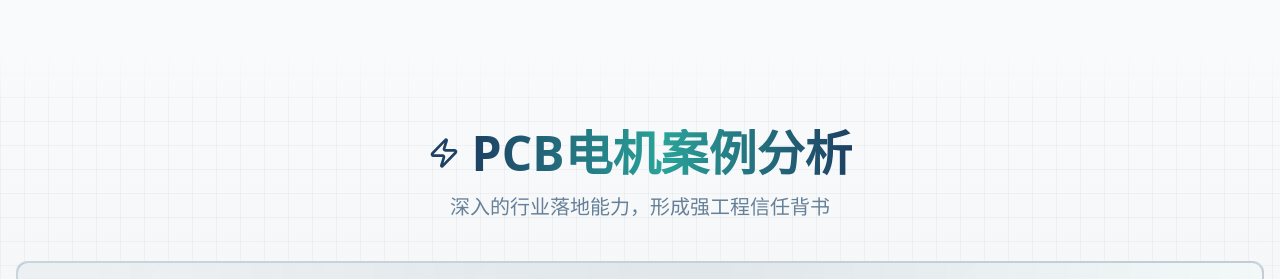
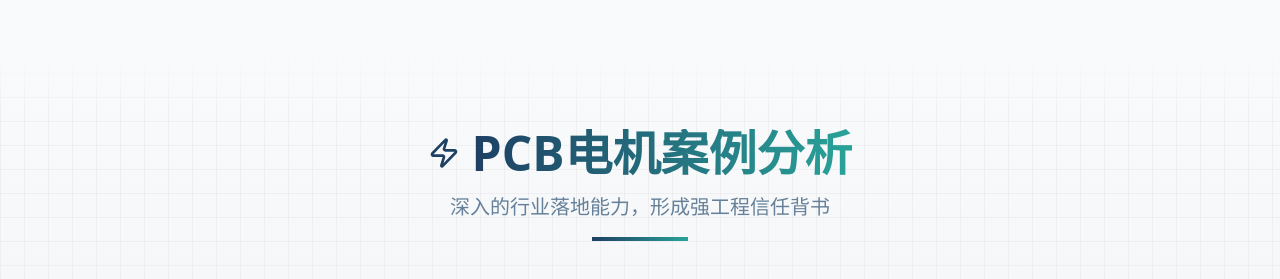
Before and after one commit to milajian/sgc_website, a Next.js app: page / in a window 1280 px wide. Shown: the part 6900-7179 px from the top of the page. Built offline with nearby package versions, Linux system fonts and the light colour scheme.

Commit message:
优化 CaseStudySlider 组件的布局和动画效果
- 移动 motion.div 组件的结构，提升代码可读性
- 增加渐变动画效果，增强视觉吸引力
- 调整文本和分隔线的样式，提升整体一致性

```diff
--- a/components/CaseStudySlider.tsx
+++ b/components/CaseStudySlider.tsx
@@ -235,23 +235,36 @@ export const CaseStudySlider = () => {
 
       <div className="container mx-auto px-4 relative z-10">
         {/* Header */}
+        <div className="text-center mb-10">
           <motion.div
+            className="flex items-center justify-center gap-3 mb-4"
             initial={{ opacity: 0, y: 20 }}
             whileInView={{ opacity: 1, y: 0 }}
             viewport={{ once: true }}
             transition={{ duration: 0.6 }}
-          className="text-center mb-10"
           >
-          <div className="flex items-center justify-center gap-3 mb-4">
             <Zap className="w-8 h-8 text-primary" />
-            <h2 className="text-4xl md:text-5xl font-bold bg-gradient-to-r from-primary via-accent to-primary bg-clip-text text-transparent">
+            <h2 className="text-4xl md:text-5xl font-bold bg-gradient-to-r from-primary to-accent bg-clip-text text-transparent">
               PCB电机案例分析
             </h2>
+          </motion.div>
+          <motion.p
+            className="text-xl text-muted-foreground max-w-4xl mx-auto mb-4"
+            initial={{ opacity: 0, y: 20 }}
+            whileInView={{ opacity: 1, y: 0 }}
+            viewport={{ once: true }}
+            transition={{ duration: 0.6, delay: 0.2 }}
+          >
+            深入的行业落地能力，形成强工程信任背书
+          </motion.p>
+          <motion.div
+            className="w-24 h-1 bg-gradient-to-r from-primary to-accent mx-auto"
+            initial={{ width: 0 }}
+            whileInView={{ width: 96 }}
+            viewport={{ once: true }}
+            transition={{ duration: 0.8, delay: 0.2 }}
+          />
         </div>
-          <p className="text-xl text-muted-foreground max-w-3xl mx-auto">
-            深入的行业落地能力，形成强工程信任背书
-          </p>
-        </motion.div>
 
         {/* Carousel */}
         <div className="relative">
```
Lines whose indentation alone changed are shown as unchanged.
